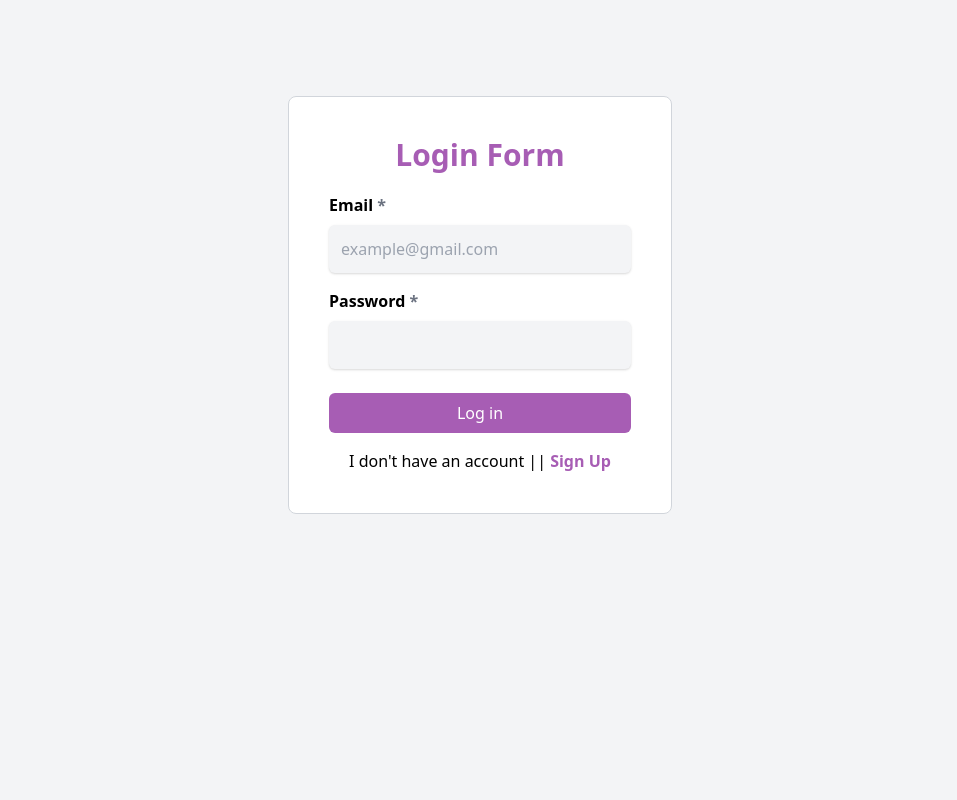
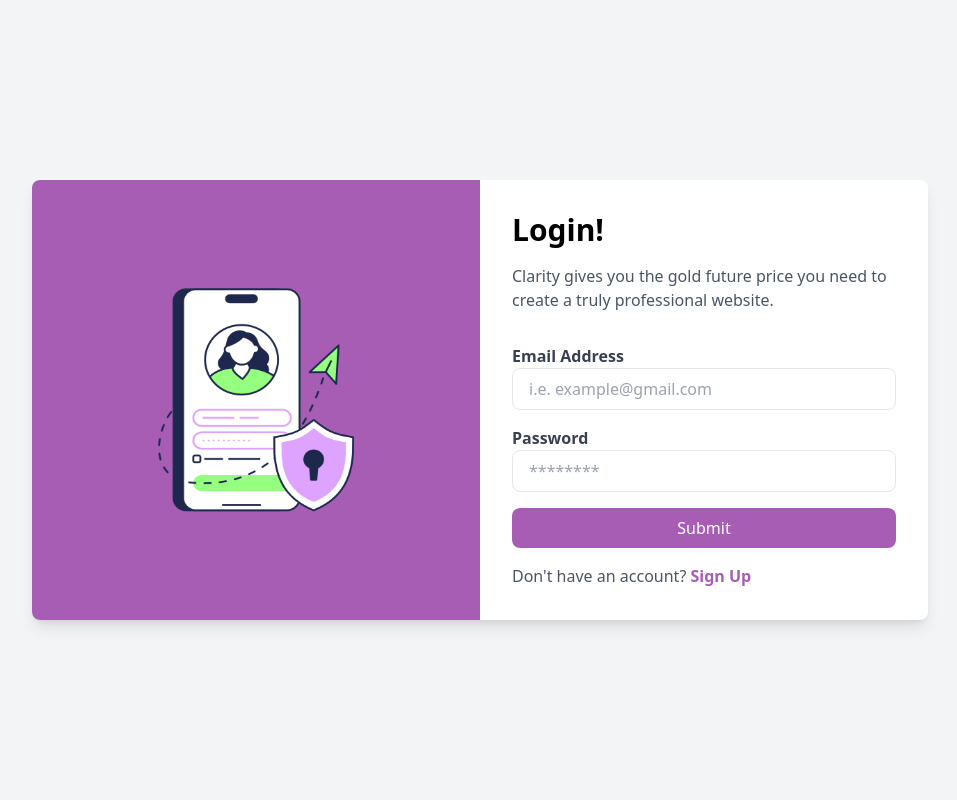
Before and after one commit to AbdullahiKhalif/personalized-gym-Recommendation-Machine-Learning, a Flask app: page /login in a window 1280 px wide. Shown: the whole page, without its empty margins (160-1117 px from the left). Run offline with Flask 3, Linux system fonts and the light colour scheme; parts of the project's set-up code (start-up, migrations or seed data) failed here and were passed over; some libraries are stand-ins or nearby versions.

Commit message:
changed design login & signp pages

```diff
--- a/templates/login.html
+++ b/templates/login.html
@@ -1,63 +1,40 @@
 <!DOCTYPE html>
 <html lang="en">
-
 <head>
     <meta charset="UTF-8">
     <meta name="viewport" content="width=device-width, initial-scale=1.0">
-    <title>Login</title>
-    <!-- Include Tailwind CSS -->
-    <link href="https://cdn.jsdelivr.net/npm/tailwindcss@2.2.19/dist/tailwind.min.css" rel="stylesheet">
+    <title>Login Page</title>
+    <script src="https://cdn.tailwindcss.com"></script>
 </head>
+<body class="flex items-center justify-center min-h-screen bg-gray-100">
+    <div class="flex flex-col md:flex-row bg-white rounded-lg shadow-lg overflow-hidden max-w-4xl">
+        <!-- Left side with the image -->
+        <div class="flex items-center justify-center w-full md:w-1/2 p-8" style="background-color: #A75DB4;">
+            <img src="{{ url_for('static', filename='images/login.png') }}" alt="Boat" class="w-64 h-64">
+        </div>
+        <!-- Right side with the form -->
+        <div class="w-full md:w-1/2 p-8">
 
-<body class="bg-gray-100">
-
-    <div class="fixed top-0 h-full left-0 right-0">
-        <div class="flex justify-center items-center px-8 py-32 lg:py-24">
-            <div class="bg-white border border-gray-300 rounded-lg w-96 h-auto p-10">
-                <h2 class="text-center text-3xl font-bold mb-5" style="color: #A75DB4;">Login Form</h2>
-            {% if error %}
+            <h2 class="text-3xl font-bold mb-4">Login!</h2>
+             {% if error %}
                 <p class="error p-2 bg-red-200 rounded-sm">{{ error }}!</p>
             {% endif %}
-                <form method="post" action="{{ url_for('login') }}">
-                    <div class="form-group">
-                        <label for="email" class="font-bold">
-                            Email <span class="text-gray-500">*</span>
-                        </label>
-
-                        <input type="email" name="email" placeholder="example@gmail.com"
-                            class="w-full bg-gray-100 shadow p-3 rounded-md outline-none mt-2" />
-                    </div>
-
-                    <div class="relative form-group mt-4">
-                        <label for="password" class="font-bold">
-                            Password <span class="text-gray-500">*</span>
-                        </label>
-
-                        <input type="password" name="password"
-                            class="w-full bg-gray-100 shadow p-3 rounded-md outline-none mt-2" />
-
-                    </div>
-
-                    <div class="form-group mt-6">
-                        <button type="submit"
-                            class="w-full p-2 rounded-md text-center text-white hover:bg-blue-800" style="background-color: #A75DB4;">
-                            Log in
-                        </button>
-                    </div>
-                </form>
-                <div class="flex flex-col items-center mt-4">
-                    <p>
-                        I don't have an account ||
-                        <a href="{{ url_for('signup') }}" class="font-bold text-center" style="color: #A75DB4;">
+            <p class="text-gray-600 mb-8">Clarity gives you the gold future price you need to create a truly professional website.</p>
+            <form method="post" action="{{ url_for('login') }}">
+                <div class="mb-4">
+                    <label class="block text-gray-700 font-semibold">Email Address</label>
+                    <input type="email" name="email" class="w-full px-4 py-2 border rounded-lg focus:outline-none focus:ring-2 focus:ring-blue-200" placeholder="i.e. example@gmail.com">
+                </div>
+                <div class="mb-4">
+                    <label class="block text-gray-700 font-semibold">Password</label>
+                    <input type="password" name="password" class="w-full px-4 py-2 border rounded-lg focus:outline-none focus:ring-2 focus:ring-pink-600" placeholder="********">
+                </div>
+                <button type="submit" class="w-full text-white py-2 rounded-lg hover:bg-blue-200" style="background-color: #A75DB4;">Submit</button>
+            </form>
+            <p class="text-gray-600 mt-4">Don't have an account? <a href="{{ url_for('signup') }}" class="font-bold text-center" style="color: #A75DB4;">
                             Sign Up
-                        </a>
-                    </p>
-
-                </div>
-            </div>
+                        </a></p>
         </div>
     </div>
-
 </body>
-
 </html>
```
Also changed, not shown: templates/signup.html (+35 -69 lines), static/images/login.png (added), static/images/sign.png (added), 1 other file.
